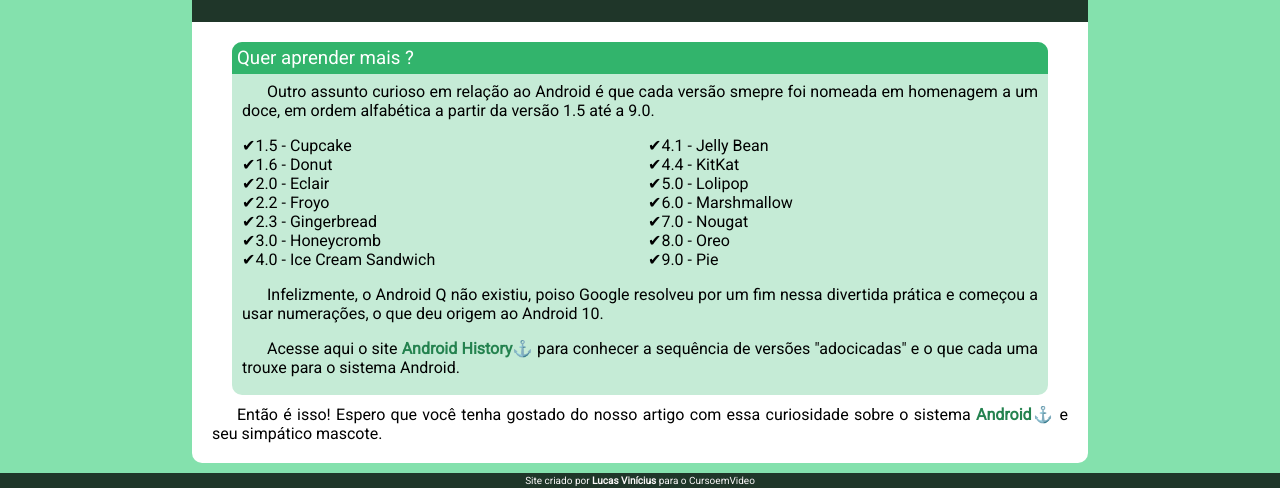
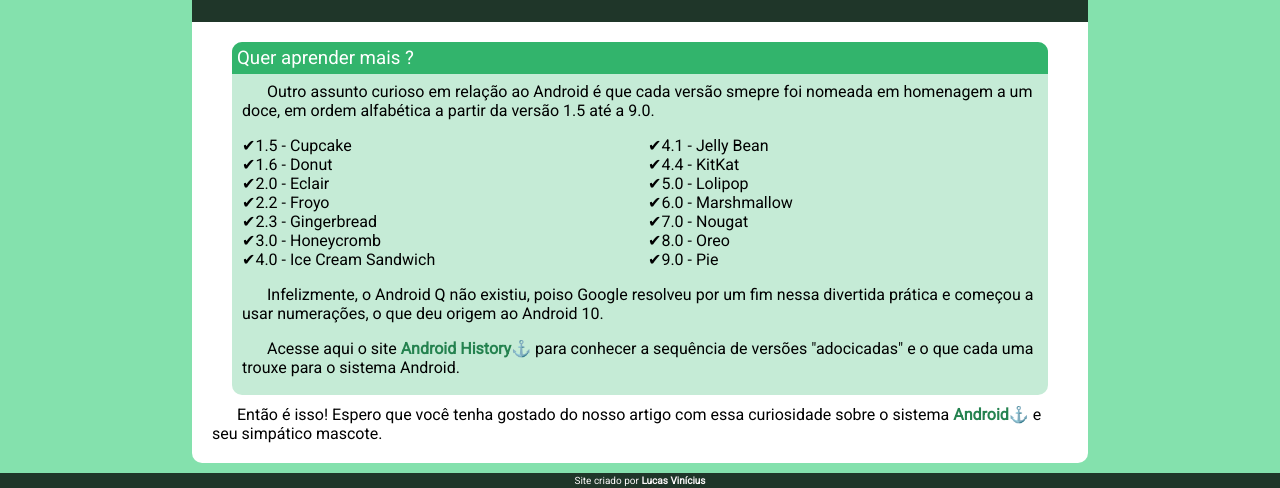
Before and after one commit to lucasdevini/html-css, a plain HTML site: page projeto-android/index.html in a window 1280 px wide. Shown: the part 1983-2471 px from the top of the page. Drawn offline with nearby package versions, Linux system fonts and the light colour scheme.

Commit message:
Alterações no texto

```diff
--- a/projeto-android/index.html
+++ b/projeto-android/index.html
@@ -103,7 +103,7 @@
     </main>
 
     <footer>
-        <p>Site criado por <strong>Lucas Vinícius</strong> para o CursoemVideo</p>
+        <p>Site criado por <strong>Lucas Vinícius</strong></p>
     </footer>
 </body>
 </html>
--- a/projeto-android/style.css
+++ b/projeto-android/style.css
@@ -226,7 +226,7 @@
         background-color: white;
         margin: auto;
         padding: 20px 20px;
-        text-align: justify;
+        text-align: left;
         font-size: 16px;
         border-radius: 0px 0px 10px 10px;
     }
```
